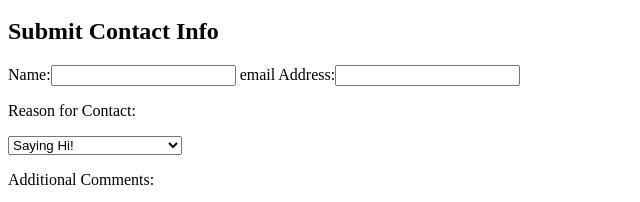
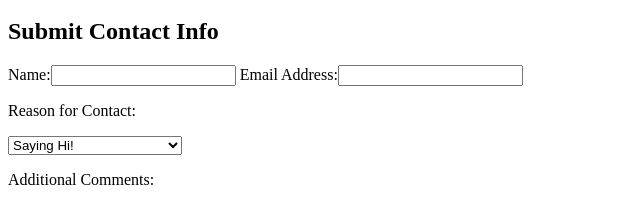
Before and after one commit to Rapids00122/mi349_blog, a plain HTML site: page contact.html in a window 1280 px wide. Shown: the part 136-338 px from the top of the page, 0-640 px from the left. Drawn offline with Linux system fonts and the light colour scheme.

Commit message:
Grammer errors

```diff
--- a/contact.html
+++ b/contact.html
@@ -21,7 +21,7 @@
     <section>
       <h2>Submit Contact Info</h2>
       <label>Name:<input type="text"></label>
-      <label>email Address:<input type="email"></label>
+      <label>Email Address:<input type="email"></label>
       <p>Reason for Contact:</p>
       <select>
         <option>Saying Hi!</option>
```
